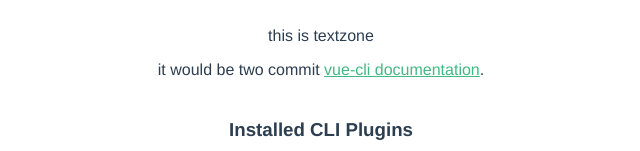
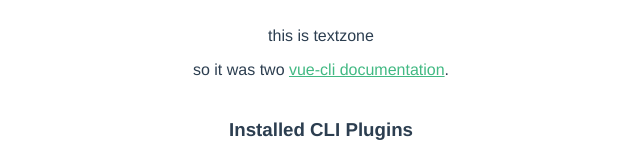
Before and after one commit to ChoiWonBeen/BranchPractice, a Vue app: page / in a window 1280 px wide. Shown: the part 157-308 px from the top of the page, without its empty margins (319-959 px from the left). Built offline with nearby package versions, Linux system fonts and the light colour scheme.

Commit message:
so it's final

```diff
--- a/src/components/HelloWorld.vue
+++ b/src/components/HelloWorld.vue
@@ -3,7 +3,7 @@
     <h1>It is fixed fixfixed</h1>
     this is textzone
     <p>
-    it would be two commit
+    so it was two
       <a href="https://cli.vuejs.org" target="_blank" rel="noopener">vue-cli documentation</a>.
     </p>
     <h3>Installed CLI Plugins</h3>
```
